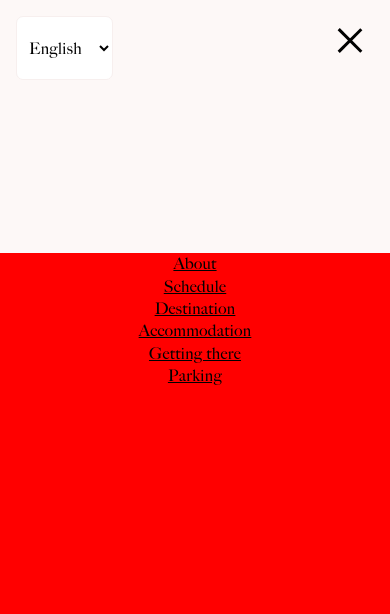
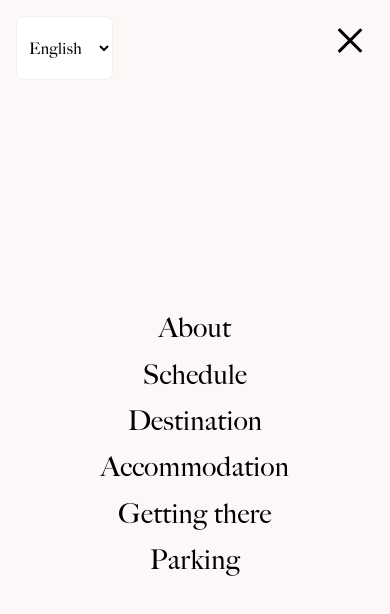
Before and after one commit to Katiasfihi/W-app, a React (Create React App) app: page / in a window 390 px wide. Both pictures are taken after a click on the button 350 px from the left and 40 px from the top of the page. Shown: the top 614 px of the page. Built offline with nearby package versions, Linux system fonts and the light colour scheme.

Commit message:
Further progress on the mobile navigation

```diff
--- a/src/App.js
+++ b/src/App.js
@@ -116,24 +116,62 @@ export default class App extends React.Component {
         </div>
         {isOpen && (
           <div className="mobile-navigation">
-            <a href="#about" onClick={this.handleBurger}>
+            <ul className="mobile-navigation__list">
+              <li className="mobile-navigation__list-item">
+                <a
+                  href="#about"
+                  onClick={this.handleBurger}
+                  className="mobile-navigation__link"
+                >
                   About
                 </a>
-            <a href="#schedule" onClick={this.handleBurger}>
+              </li>
+              <li className="mobile-navigation__list-item">
+                <a
+                  href="#schedule"
+                  onClick={this.handleBurger}
+                  className="mobile-navigation__link"
+                >
                   Schedule
                 </a>
-            <a href="#destination" onClick={this.handleBurger}>
+              </li>
+              <li className="mobile-navigation__list-item">
+                <a
+                  href="#destination"
+                  onClick={this.handleBurger}
+                  className="mobile-navigation__link"
+                >
                   Destination
                 </a>
-            <a href="#accommodation" onClick={this.handleBurger}>
+              </li>
+              <li className="mobile-navigation__list-item">
+                <a
+                  href="#accommodation"
+                  onClick={this.handleBurger}
+                  className="mobile-navigation__link"
+                >
                   Accommodation
                 </a>
-            <a href="#getting-there" onClick={this.handleBurger}>
+              </li>
+              <li className="mobile-navigation__list-item">
+                <a
+                  href="#getting-there"
+                  onClick={this.handleBurger}
+                  className="mobile-navigation__link"
+                >
                   Getting there
                 </a>
-            <a href="#parking-section" onClick={this.handleBurger}>
+              </li>
+              <li className="mobile-navigation__list-item">
+                <a
+                  href="#parking-section"
+                  onClick={this.handleBurger}
+                  className="mobile-navigation__link"
+                >
                   Parking
                 </a>
+              </li>
+            </ul>
           </div>
         )}
         <Router>
--- a/src/App.scss
+++ b/src/App.scss
@@ -39,11 +39,30 @@ a {
   width: 100vw;
   height: 70vh;
   position: absolute;
-  background-color: red;
+  background-color: #fdf8f7;
   top: 30%;
   display: flex;
   flex-direction: column;
   align-items: center;
+  z-index: 2;
+
+  &__list {
+    list-style: none;
+    margin: 4rem 0 0 0;
+    padding: 0;
+    display: flex;
+    flex-direction: column;
+    align-items: center;
+  }
+
+  &__list-item {
+    font-size: 1.7rem;
+    margin-bottom: 1.5rem;
+  }
+
+  &__link {
+    text-decoration: none;
+  }
 }
 
 /* Portrait and Landscape */
--- a/src/index.js
+++ b/src/index.js
@@ -1,20 +1,23 @@
-import React from 'react';
-import ReactDOM from 'react-dom';
-import './index.css';
-import App from './App';
-import reportWebVitals from './reportWebVitals';
-import i18n from './components/langConfig/LangConfig'
+import React from "react";
+import ReactDOM from "react-dom";
+import "./index.css";
+import App from "./App";
+import reportWebVitals from "./reportWebVitals";
+import i18n from "./components/langConfig/LangConfig";
 import { Translation } from "react-i18next";
 // import ChangeLang from "./components/changeLang/ChangLang";
 
-console.log(i18n)
+// console.log(i18n)
+
+const translations = () => i18n;
+translations();
 
 ReactDOM.render(
   <React.StrictMode>
-     <Translation>{t =>  <App t={t} />}</Translation>
+    <Translation>{(t) => <App t={t} />}</Translation>
     {/* <Translation>{t => <ChangeLang t={t} />}</Translation> */}
   </React.StrictMode>,
-  document.getElementById('root')
+  document.getElementById("root")
 );
 
 // If you want to start measuring performance in your app, pass a function
```
Lines whose indentation alone changed are shown as unchanged.
